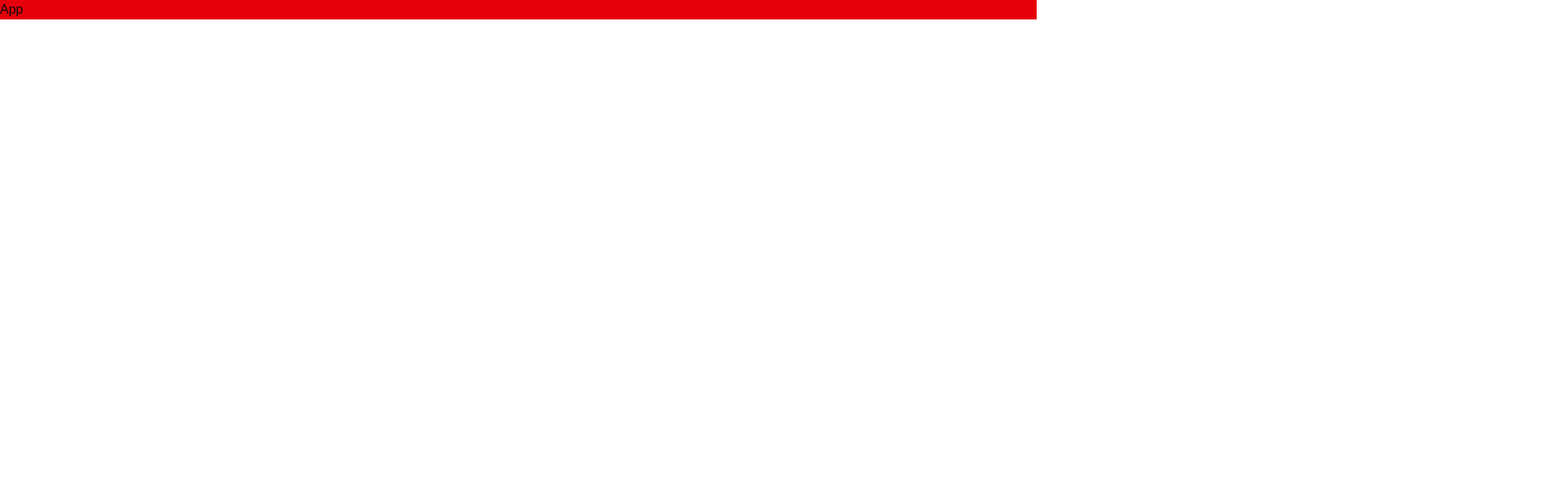
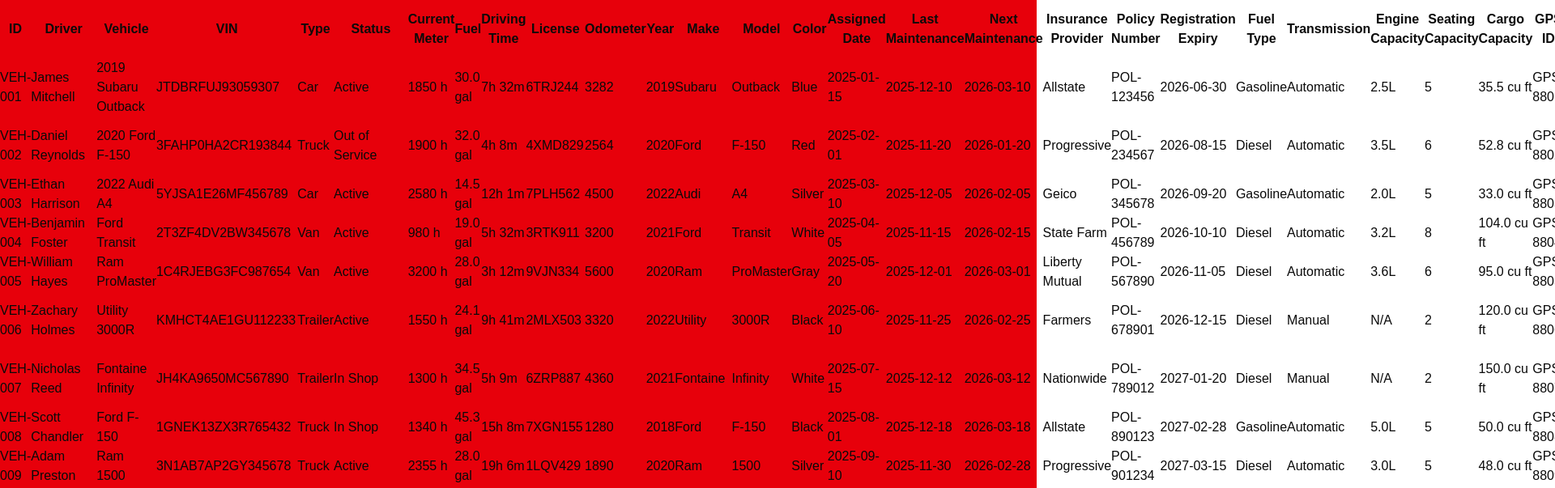
Before and after one commit to jsdev-robin/react-shadcn-table, a React (Vite) app: page / in a window 1280 px wide. Shown: the top 603 px of the page at 81% size, 1920 px wide, since content can reach past the window. Built offline with nearby package versions, Linux system fonts and the light colour scheme.

Commit message:
feat: enhance Grid component with detailed vehicle columns and context integration

```diff
--- a/src/App.tsx
+++ b/src/App.tsx
@@ -1,5 +1,308 @@
+import type { ColumnDef } from '@tanstack/react-table';
+import { useMemo } from 'react';
+import { dummyVehicles, type Vehicle } from './data/dummyData';
+import type { AppFeatures } from './packages/contexts/GridContext';
+import { Grid } from './packages/core';
+
 const App = () => {
-  return <div className="bg-red-600">App</div>;
+  const columns = useMemo<ColumnDef<AppFeatures, Vehicle, unknown>[]>(
+    () => [
+      {
+        id: 'id',
+        accessorKey: 'id',
+        cell: (info) => info.getValue(),
+        header: () => <div>ID</div>,
+        meta: {
+          filterVariant: 'text',
+        },
+        enableHiding: false,
+      },
+      {
+        id: 'driver',
+        accessorKey: 'driver',
+        cell: (info) => info.getValue(),
+        header: () => <div>Driver</div>,
+        meta: {
+          filterVariant: 'select',
+        },
+      },
+      {
+        id: 'vehicle',
+        accessorKey: 'vehicle',
+        cell: (info) => info.getValue(),
+        header: () => <div>Vehicle</div>,
+        meta: {
+          filterVariant: 'text',
+        },
+      },
+      {
+        id: 'vin',
+        accessorKey: 'vin',
+        cell: (info) => info.getValue(),
+        header: () => <div>VIN</div>,
+        meta: {
+          filterVariant: 'text',
+        },
+      },
+      {
+        id: 'type',
+        accessorKey: 'type',
+        cell: (info) => info.getValue(),
+        header: () => <div>Type</div>,
+        meta: {
+          filterVariant: 'text',
+        },
+      },
+      {
+        id: 'status',
+        accessorKey: 'status',
+        cell: (info) => info.getValue(),
+        header: () => <div>Status</div>,
+        meta: {
+          filterVariant: 'text',
+        },
+      },
+      {
+        id: 'currentMeter',
+        accessorKey: 'currentMeter',
+        cell: (info) => info.getValue(),
+        header: () => <div>Current Meter</div>,
+        meta: {
+          filterVariant: 'text',
+        },
+      },
+      {
+        id: 'fuel',
+        accessorKey: 'fuel',
+        cell: (info) => info.getValue(),
+        header: () => <div>Fuel</div>,
+        meta: {
+          filterVariant: 'text',
+        },
+      },
+      {
+        id: 'drivingTime',
+        accessorKey: 'drivingTime',
+        cell: (info) => info.getValue(),
+        header: () => <div>Driving Time</div>,
+        meta: {
+          filterVariant: 'text',
+        },
+      },
+      {
+        id: 'license',
+        accessorKey: 'license',
+        cell: (info) => info.getValue(),
+        header: () => <div>License</div>,
+        meta: {
+          filterVariant: 'text',
+        },
+      },
+      {
+        id: 'odometer',
+        accessorKey: 'odometer',
+        cell: (info) => info.getValue(),
+        header: () => <div>Odometer</div>,
+        meta: {
+          filterVariant: 'text',
+        },
+      },
+      {
+        id: 'year',
+        accessorKey: 'year',
+        cell: (info) => info.getValue(),
+        header: () => <div>Year</div>,
+        meta: {
+          filterVariant: 'text',
+        },
+      },
+      {
+        id: 'make',
+        accessorKey: 'make',
+        cell: (info) => info.getValue(),
+        header: () => <div>Make</div>,
+        meta: {
+          filterVariant: 'text',
+        },
+      },
+      {
+        id: 'model',
+        accessorKey: 'model',
+        cell: (info) => info.getValue(),
+        header: () => <div>Model</div>,
+        meta: {
+          filterVariant: 'text',
+        },
+      },
+      {
+        id: 'color',
+        accessorKey: 'color',
+        cell: (info) => info.getValue(),
+        header: () => <div>Color</div>,
+        meta: {
+          filterVariant: 'text',
+        },
+      },
+      {
+        id: 'assignedDate',
+        accessorKey: 'assignedDate',
+        cell: (info) => info.getValue(),
+        header: () => <div>Assigned Date</div>,
+        meta: {
+          filterVariant: 'text',
+        },
+      },
+      {
+        id: 'lastMaintenanceDate',
+        accessorKey: 'lastMaintenanceDate',
+        cell: (info) => info.getValue(),
+        header: () => <div>Last Maintenance</div>,
+        meta: {
+          filterVariant: 'text',
+        },
+      },
+      {
+        id: 'nextMaintenanceDate',
+        accessorKey: 'nextMaintenanceDate',
+        cell: (info) => info.getValue(),
+        header: () => <div>Next Maintenance</div>,
+        meta: {
+          filterVariant: 'text',
+        },
+      },
+      {
+        id: 'insuranceProvider',
+        accessorKey: 'insuranceProvider',
+        cell: (info) => info.getValue(),
+        header: () => <div>Insurance Provider</div>,
+        meta: {
+          filterVariant: 'text',
+        },
+      },
+      {
+        id: 'insurancePolicyNumber',
+        accessorKey: 'insurancePolicyNumber',
+        cell: (info) => info.getValue(),
+        header: () => <div>Policy Number</div>,
+        meta: {
+          filterVariant: 'text',
+        },
+      },
+      {
+        id: 'registrationExpiry',
+        accessorKey: 'registrationExpiry',
+        cell: (info) => info.getValue(),
+        header: () => <div>Registration Expiry</div>,
+        meta: {
+          filterVariant: 'text',
+        },
+      },
+      {
+        id: 'fuelType',
+        accessorKey: 'fuelType',
+        cell: (info) => info.getValue(),
+        header: () => <div>Fuel Type</div>,
+        meta: {
+          filterVariant: 'text',
+        },
+      },
+      {
+        id: 'transmission',
+        accessorKey: 'transmission',
+        cell: (info) => info.getValue(),
+        header: () => <div>Transmission</div>,
+        meta: {
+          filterVariant: 'text',
+        },
+      },
+      {
+        id: 'engineCapacity',
+        accessorKey: 'engineCapacity',
+        cell: (info) => info.getValue(),
+        header: () => <div>Engine Capacity</div>,
+        meta: {
+          filterVariant: 'text',
+        },
+      },
+      {
+        id: 'seatingCapacity',
+        accessorKey: 'seatingCapacity',
+        cell: (info) => info.getValue(),
+        header: () => <div>Seating Capacity</div>,
+        meta: {
+          filterVariant: 'text',
+        },
+      },
+      {
+        id: 'cargoCapacity',
+        accessorKey: 'cargoCapacity',
+        cell: (info) => info.getValue(),
+        header: () => <div>Cargo Capacity</div>,
+        meta: {
+          filterVariant: 'text',
+        },
+      },
+      {
+        id: 'gpsTrackingId',
+        accessorKey: 'gpsTrackingId',
+        cell: (info) => info.getValue(),
+        header: () => <div>GPS ID</div>,
+        meta: {
+          filterVariant: 'text',
+        },
+      },
+      {
+        id: 'fleetGroup',
+        accessorKey: 'fleetGroup',
+        cell: (info) => info.getValue(),
+        header: () => <div>Fleet Group</div>,
+        meta: {
+          filterVariant: 'text',
+        },
+      },
+      {
+        id: 'costPerMile',
+        accessorKey: 'costPerMile',
+        cell: (info) => info.getValue(),
+        header: () => <div>Cost Per Mile</div>,
+        meta: {
+          filterVariant: 'text',
+        },
+      },
+      {
+        id: 'totalMiles',
+        accessorKey: 'totalMiles',
+        cell: (info) => info.getValue(),
+        header: () => <div>Total Miles</div>,
+        meta: {
+          filterVariant: 'text',
+        },
+      },
+      {
+        id: 'notes',
+        accessorKey: 'notes',
+        cell: (info) => info.getValue(),
+        header: () => <div>Notes</div>,
+        meta: {
+          filterVariant: 'text',
+        },
+      },
+    ],
+    [],
+  );
+
+  return (
+    <div className="bg-red-600">
+      <Grid
+        payload={{
+          data: dummyVehicles,
+          total: 99,
+        }}
+        columns={columns}
+        key="dfdfd"
+      />
+    </div>
+  );
 };
 
 export default App;
--- a/src/packages/contexts/GridContext.tsx
+++ b/src/packages/contexts/GridContext.tsx
@@ -11,7 +11,7 @@
 import React, { createContext } from 'react';
 
 const features = tableFeatures({});
-type AppFeatures = typeof features;
+export type AppFeatures = typeof features;
 
 export interface GridContextProps<TableData extends RowData = RowData> {
   table: ReactTable<AppFeatures, TableData, TableState<AppFeatures>>;
--- a/src/packages/core/index.tsx
+++ b/src/packages/core/index.tsx
@@ -1,11 +1,50 @@
 'use client';
 
+import type { RowData } from '@tanstack/react-table';
 import { GridContextProvider } from '../contexts/GridContext';
+import { useGridContext } from '../contexts/useGridContext';
 import type { GridProps } from '../types';
 
-const Grid = <T,>({ payload }: GridProps<T>) => {
+const GridTable = () => {
+  const { table } = useGridContext();
+
+  return (
+    <table>
+      <thead>
+        {table.getHeaderGroups().map((headerGroup) => (
+          <tr key={headerGroup.id}>
+            {headerGroup.headers.map((header) => (
+              <th key={header.id}>
+                {header.isPlaceholder ? null : (
+                  <table.FlexRender header={header} />
+                )}
+              </th>
+            ))}
+          </tr>
+        ))}
+      </thead>
+      <tbody>
+        {table.getRowModel().rows.map((row) => (
+          <tr key={row.id}>
+            {row.getAllCells().map((cell) => (
+              <td key={cell.id}>
+                <table.FlexRender cell={cell} />
+              </td>
+            ))}
+          </tr>
+        ))}
+      </tbody>
+    </table>
+  );
+};
+
+const Grid = <T extends RowData>({ payload, columns, key }: GridProps<T>) => {
   'use no memo';
-  return <GridContextProvider payload={payload}>d</GridContextProvider>;
+  return (
+    <GridContextProvider payload={payload} columns={columns} key={key}>
+      <GridTable />
+    </GridContextProvider>
+  );
 };
 
 export { Grid };
```
Also changed, not shown: src/packages/types/index.ts (+6 -1 lines).
